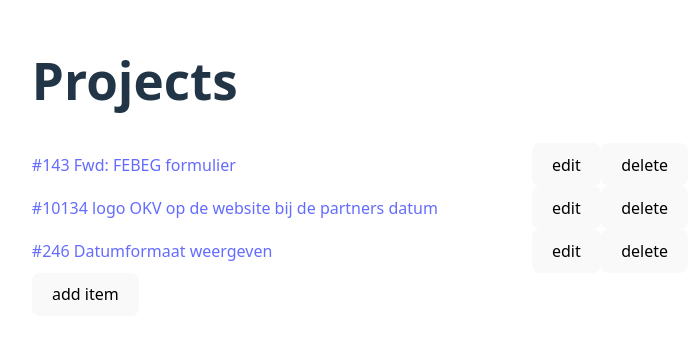
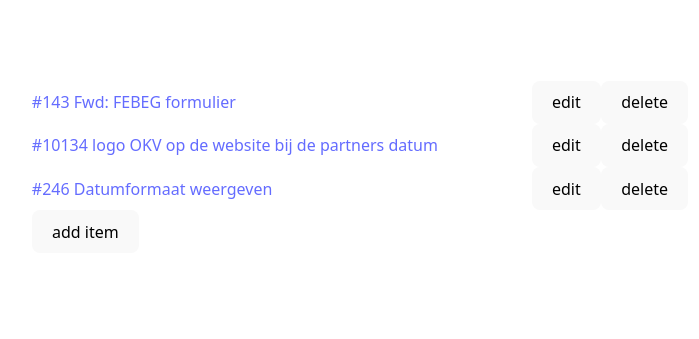
Before and after one commit to knvc/standup, a React (Vite) app: page / in a window 1280 px wide. Shown: the part 233-572 px from the top of the page, without its empty margins (280-979 px from the left). Built offline with nearby package versions, Linux system fonts and the light colour scheme.

Commit message:
Remove title for poc

```diff
--- a/src/App.jsx
+++ b/src/App.jsx
@@ -34,9 +34,6 @@ function App() {
 
     return (
     <>
-        <header>
-            <h1>Projects</h1>
-        </header>
         <main>
             { projectList.map(project => (
                 <Project
```
